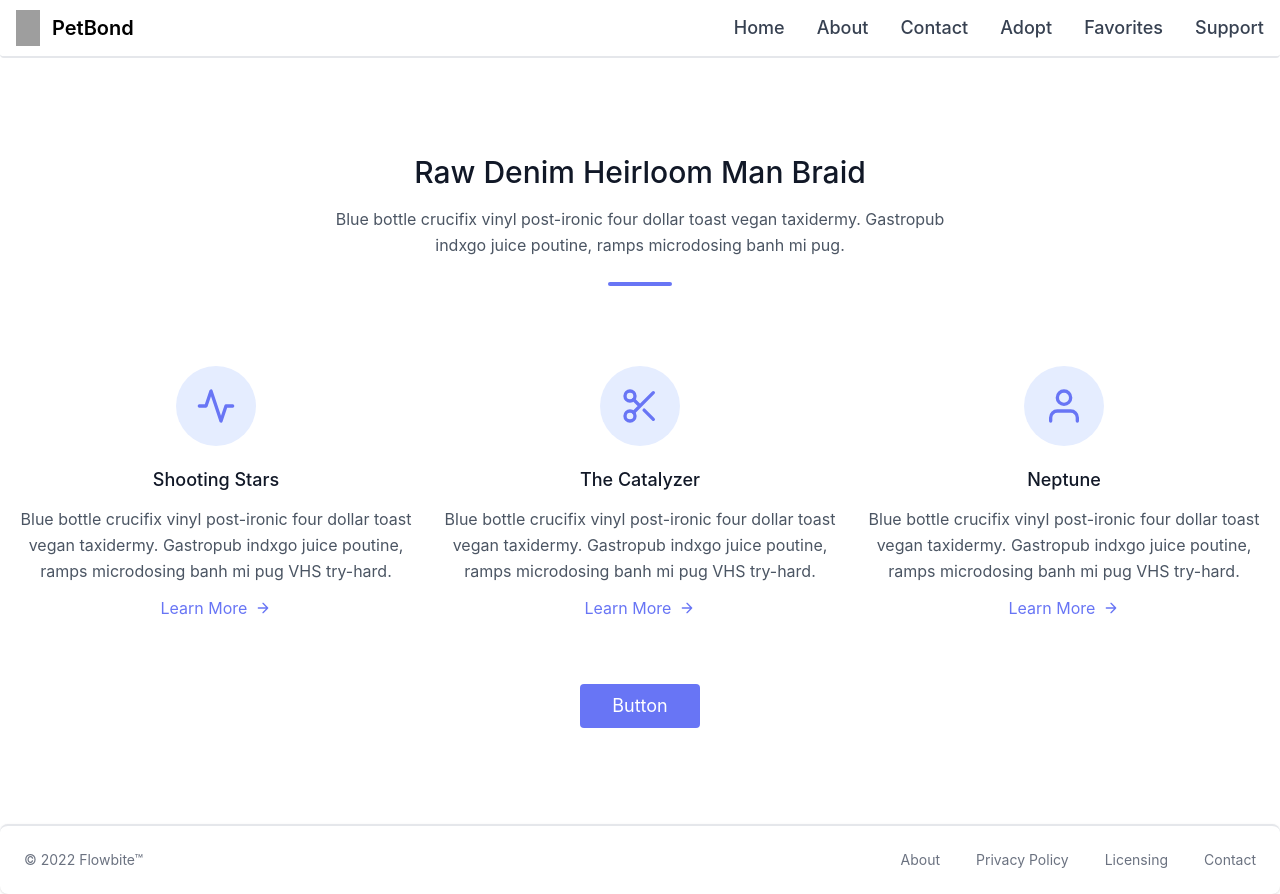
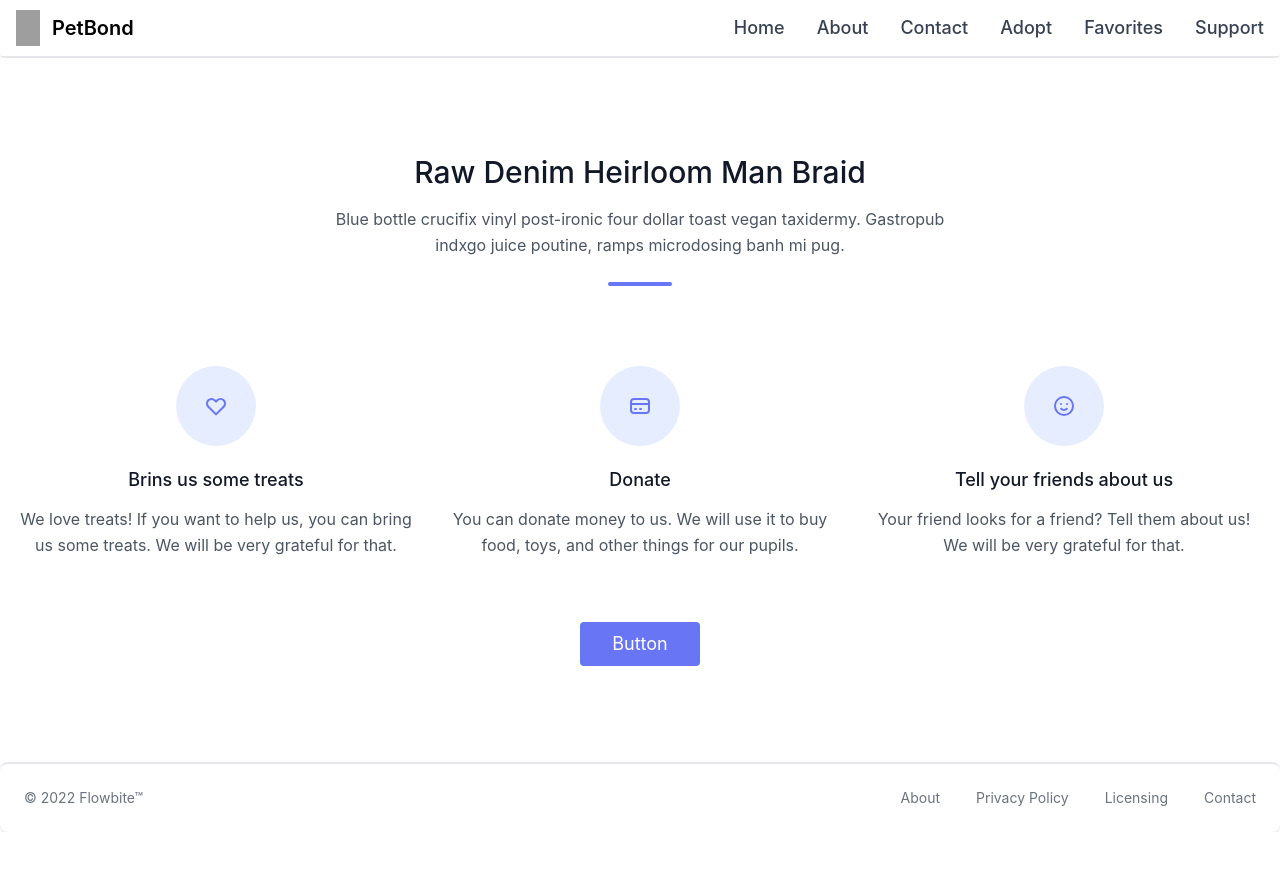
Before and after one commit to badkamyk/pet-bond, a Next.js app: page /support in a window 1280 px wide. After the commit the page ends 832 px from the top, so only its background shows below. Built offline with nearby package versions, Linux system fonts and the light colour scheme; grey boxes are pictures that could not be loaded.

Commit message:
refactor: moved support card to separate component, created data file, minor html changes

```diff
--- a/app/support/page.tsx
+++ b/app/support/page.tsx
@@ -1,3 +1,5 @@
+import {cardSupportData} from "../../utils/data/cardSupportData";
+import SupportCard from "../../components/SupportCard";
 export default function SupportPage() {
     return (
         <section className="text-gray-600 body-font">
@@ -13,72 +15,9 @@ export default function SupportPage() {
                     </div>
                 </div>
                 <div className="flex flex-wrap sm:-m-4 -mx-4 -mb-10 -mt-4 md:space-y-0 space-y-6">
-                    <div className="p-4 md:w-1/3 flex flex-col text-center items-center">
-                        <div
-                            className="w-20 h-20 inline-flex items-center justify-center rounded-full bg-indigo-100 text-indigo-500 mb-5 flex-shrink-0">
-                            <svg fill="none" stroke="currentColor" stroke-linecap="round" stroke-linejoin="round"
-                                 stroke-width="2" className="w-10 h-10" viewBox="0 0 24 24">
-                                <path d="M22 12h-4l-3 9L9 3l-3 9H2"></path>
-                            </svg>
-                        </div>
-                        <div className="flex-grow">
-                            <h2 className="text-gray-900 text-lg title-font font-medium mb-3">Shooting Stars</h2>
-                            <p className="leading-relaxed text-base">Blue bottle crucifix vinyl post-ironic four dollar
-                                toast vegan taxidermy. Gastropub indxgo juice poutine, ramps microdosing banh mi pug VHS
-                                try-hard.</p>
-                            <a className="mt-3 text-indigo-500 inline-flex items-center">Learn More
-                                <svg fill="none" stroke="currentColor" stroke-linecap="round" stroke-linejoin="round"
-                                     stroke-width="2" className="w-4 h-4 ml-2" viewBox="0 0 24 24">
-                                    <path d="M5 12h14M12 5l7 7-7 7"></path>
-                                </svg>
-                            </a>
-                        </div>
-                    </div>
-                    <div className="p-4 md:w-1/3 flex flex-col text-center items-center">
-                        <div
-                            className="w-20 h-20 inline-flex items-center justify-center rounded-full bg-indigo-100 text-indigo-500 mb-5 flex-shrink-0">
-                            <svg fill="none" stroke="currentColor" stroke-linecap="round" stroke-linejoin="round"
-                                 stroke-width="2" className="w-10 h-10" viewBox="0 0 24 24">
-                                <circle cx="6" cy="6" r="3"></circle>
-                                <circle cx="6" cy="18" r="3"></circle>
-                                <path d="M20 4L8.12 15.88M14.47 14.48L20 20M8.12 8.12L12 12"></path>
-                            </svg>
-                        </div>
-                        <div className="flex-grow">
-                            <h2 className="text-gray-900 text-lg title-font font-medium mb-3">The Catalyzer</h2>
-                            <p className="leading-relaxed text-base">Blue bottle crucifix vinyl post-ironic four dollar
-                                toast vegan taxidermy. Gastropub indxgo juice poutine, ramps microdosing banh mi pug VHS
-                                try-hard.</p>
-                            <a className="mt-3 text-indigo-500 inline-flex items-center">Learn More
-                                <svg fill="none" stroke="currentColor" stroke-linecap="round" stroke-linejoin="round"
-                                     stroke-width="2" className="w-4 h-4 ml-2" viewBox="0 0 24 24">
-                                    <path d="M5 12h14M12 5l7 7-7 7"></path>
-                                </svg>
-                            </a>
-                        </div>
-                    </div>
-                    <div className="p-4 md:w-1/3 flex flex-col text-center items-center">
-                        <div
-                            className="w-20 h-20 inline-flex items-center justify-center rounded-full bg-indigo-100 text-indigo-500 mb-5 flex-shrink-0">
-                            <svg fill="none" stroke="currentColor" stroke-linecap="round" stroke-linejoin="round"
-                                 stroke-width="2" className="w-10 h-10" viewBox="0 0 24 24">
-                                <path d="M20 21v-2a4 4 0 00-4-4H8a4 4 0 00-4 4v2"></path>
-                                <circle cx="12" cy="7" r="4"></circle>
-                            </svg>
-                        </div>
-                        <div className="flex-grow">
-                            <h2 className="text-gray-900 text-lg title-font font-medium mb-3">Neptune</h2>
-                            <p className="leading-relaxed text-base">Blue bottle crucifix vinyl post-ironic four dollar
-                                toast vegan taxidermy. Gastropub indxgo juice poutine, ramps microdosing banh mi pug VHS
-                                try-hard.</p>
-                            <a className="mt-3 text-indigo-500 inline-flex items-center">Learn More
-                                <svg fill="none" stroke="currentColor" stroke-linecap="round" stroke-linejoin="round"
-                                     stroke-width="2" className="w-4 h-4 ml-2" viewBox="0 0 24 24">
-                                    <path d="M5 12h14M12 5l7 7-7 7"></path>
-                                </svg>
-                            </a>
-                        </div>
-                    </div>
+                    {cardSupportData.map((card) => (
+                        <SupportCard key={card.title} {...card} />
+                    ))}
                 </div>
                 <button
                     className="flex mx-auto mt-16 text-white bg-indigo-500 border-0 py-2 px-8 focus:outline-none hover:bg-indigo-600 rounded text-lg">Button
--- a/components/SingleCardStep.tsx
+++ b/components/SingleCardStep.tsx
@@ -1,6 +1,6 @@
-import { StepType } from "../utils/types/StepType";
+import { CardType } from "../utils/types/CardType";
 
-export default function SingleCardStep({ icon, title, description }: StepType) {
+export default function SingleCardStep({ icon, title, description }: CardType) {
     return (
         <div className="p-8 space-y-3 border-2 border-blue-400 dark:border-blue-300 rounded-xl">
             <span className="inline-block text-blue-500 dark:text-blue-400">
--- a/components/StepCard.tsx
+++ b/components/StepCard.tsx
@@ -1,5 +1,5 @@
 import SingleCardStep from './SingleCardStep';
-import { cardData } from '../utils/data/cardData';
+import { cardHomeData } from '../utils/data/cardHomeData';
 
 export default function StepCard() {
     return (
@@ -13,7 +13,7 @@ export default function StepCard() {
                 </p>
 
                 <div className="grid grid-cols-1 gap-8 mt-8 xl:mt-12 xl:gap-12 md:grid-cols-2 xl:grid-cols-3">
-                    {cardData.map((card) => (
+                    {cardHomeData.map((card) => (
                         <SingleCardStep key={card.title} {...card} />
                     ))}
                 </div>
--- /dev/null
+++ b/components/SupportCard.tsx
@@ -0,0 +1,16 @@
+import {CardType} from "../utils/types/CardType";
+
+export default function SupportCard({ title, description, icon } : CardType) {
+    return (
+        <div className="p-4 md:w-1/3 flex flex-col text-center items-center">
+            <div
+                className="w-20 h-20 inline-flex items-center justify-center rounded-full bg-indigo-100 text-indigo-500 mb-5 flex-shrink-0">
+                {icon}
+            </div>
+            <div className="flex-grow">
+                <h2 className="text-gray-900 text-lg title-font font-medium mb-3">{title}</h2>
+                <p className="leading-relaxed text-base">{description}</p>
+            </div>
+        </div>
+    )
+}
--- a/utils/data/cardData.tsx
+++ b/utils/data/cardHomeData.tsx
@@ -1,4 +1,4 @@
-export const cardData = [
+export const cardHomeData = [
     {
         icon: <svg className="w-6 h-6" fill="none" stroke="currentColor" viewBox="0 0 24 24" xmlns="http://www.w3.org/2000/svg"><path strokeLinecap="round" strokeLinejoin="round" strokeWidth={2} d="M21 21l-6-6m2-5a7 7 0 11-14 0 7 7 0 0114 0z" /></svg>,
         title: 'Search for a pupil',
--- /dev/null
+++ b/utils/data/cardSupportData.tsx
@@ -0,0 +1,29 @@
+export const cardSupportData = [
+    {
+        icon: <svg className="w-6 h-6" fill="none" stroke="currentColor" viewBox="0 0 24 24"
+                   xmlns="http://www.w3.org/2000/svg">
+            <path strokeLinecap="round" strokeLinejoin="round" strokeWidth={2}
+                  d="M4.318 6.318a4.5 4.5 0 000 6.364L12 20.364l7.682-7.682a4.5 4.5 0 00-6.364-6.364L12 7.636l-1.318-1.318a4.5 4.5 0 00-6.364 0z"/>
+        </svg>,
+        title: "Brins us some treats",
+        description: "We love treats! If you want to help us, you can bring us some treats. We will be very grateful for that."
+    },
+    {
+        icon: <svg className="w-6 h-6" fill="none" stroke="currentColor" viewBox="0 0 24 24"
+                   xmlns="http://www.w3.org/2000/svg">
+            <path strokeLinecap="round" strokeLinejoin="round" strokeWidth={2}
+                  d="M3 10h18M7 15h1m4 0h1m-7 4h12a3 3 0 003-3V8a3 3 0 00-3-3H6a3 3 0 00-3 3v8a3 3 0 003 3z"/>
+        </svg>,
+        title: "Donate",
+        description: "You can donate money to us. We will use it to buy food, toys, and other things for our pupils."
+    },
+    {
+        icon: <svg className="w-6 h-6" fill="none" stroke="currentColor" viewBox="0 0 24 24"
+                   xmlns="http://www.w3.org/2000/svg">
+            <path strokeLinecap="round" strokeLinejoin="round" strokeWidth={2}
+                  d="M14.828 14.828a4 4 0 01-5.656 0M9 10h.01M15 10h.01M21 12a9 9 0 11-18 0 9 9 0 0118 0z"/>
+        </svg>,
+        title: "Tell your friends about us",
+        description: "Your friend looks for a friend? Tell them about us! We will be very grateful for that."
+    }
+]
--- a/utils/types/StepType.tsx
+++ b/utils/types/CardType.tsx
@@ -1,4 +1,4 @@
-export type StepType = {
+export type CardType = {
     icon: React.ReactElement;
     title: string;
     description: string;
```
